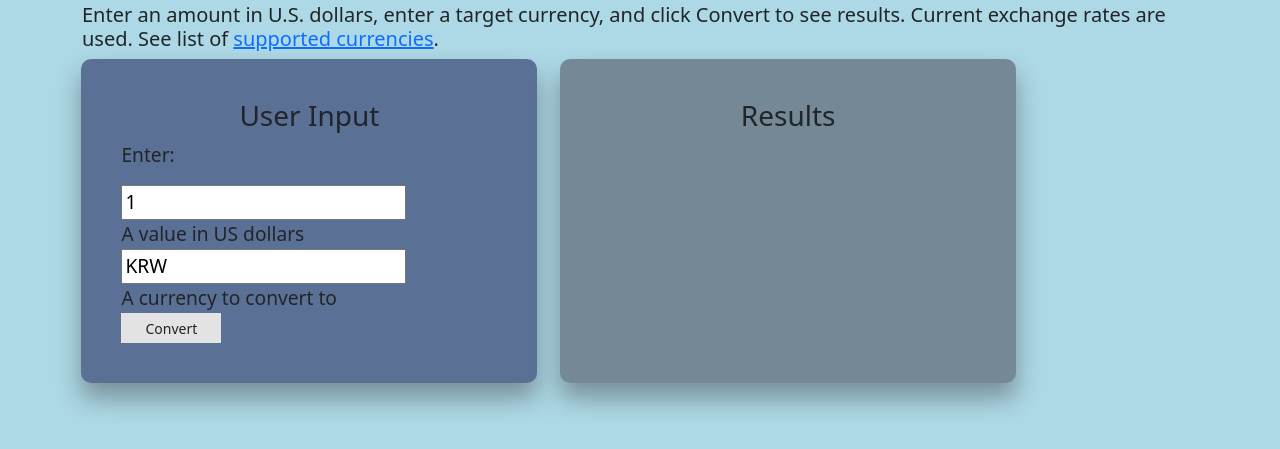
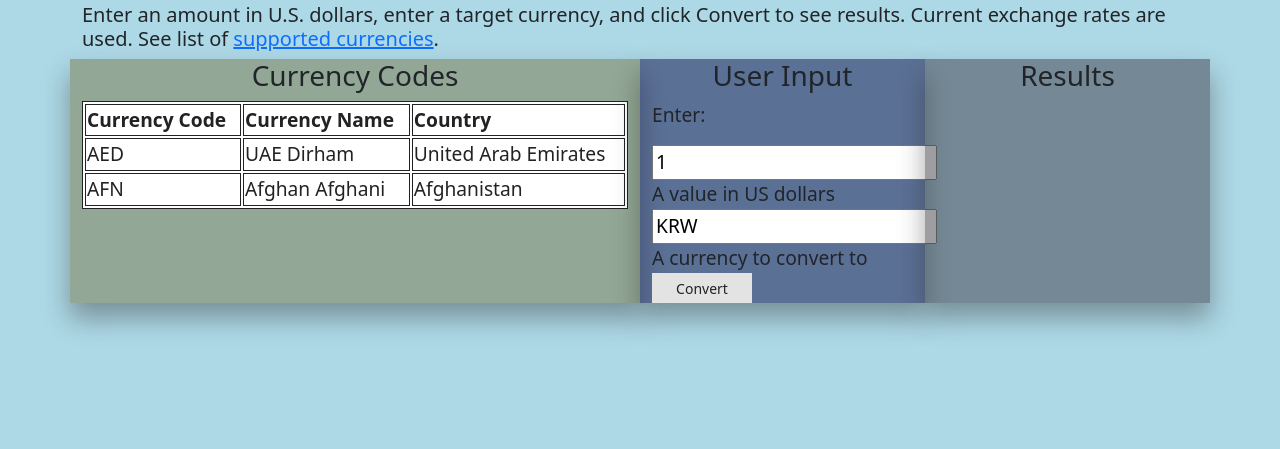
Before and after one commit to joncheng-dev/currency-exchanger-reloaded, a website built with webpack: page src/index.html in a window 1280 px wide. Shown: the part 53-502 px from the top of the page. Built offline with nearby package versions, Linux system fonts and the light colour scheme.

Commit message:
implement table to show currency codes in UI

```diff
--- a/src/css/styles.css
+++ b/src/css/styles.css
@@ -13,31 +13,54 @@ body {
   font-weight: normal;
   font-style: normal;
   color: #222222;
-  background-color: #E3E3E3;
+  background-color: #e3e3e3;
 }
 
-.col-6 {
-  width: 40%;
-  margin: 0% 1% 0% 1%;
+/* .col-4 {
+  width: 30%;
+  margin: 0%;
   padding: 40px;
   box-sizing: border-box;
   border-radius: 10px;
-}
+} */
 
-#form-box h3 {
+h3 {
   text-align: center;
 }
 
 #form-box {
-  background: rgba(10,10,70,.5);
-  box-shadow: 0 15px 25px rgba(40,40,40,.4);
-}
-
-#results-box h3 {
-  text-align: center;
+  background: rgba(10, 10, 70, 0.5);
+  box-shadow: 0 15px 25px rgba(40, 40, 40, 0.4);
 }
 
 #results-box {
-  background: rgba(60,60,70,.5);
-  box-shadow: 0 15px 25px rgba(40,40,40,.4);
+  background: rgba(60, 60, 70, 0.5);
+  box-shadow: 0 15px 25px rgba(40, 40, 40, 0.4);
 }
+
+#currency-codes-box {
+  background: rgba(120, 120, 70, 0.5);
+  box-shadow: 0 15px 25px rgba(40, 40, 40, 0.4);
+}
+
+#currency-codes-table {
+  width: 100%;
+  border-width: 1px;
+  border-style: solid;
+  border-color: #222222;
+  border-collapse: separate;
+  background-color: #ffffff;
+  color: #222222;
+}
+
+#currency-codes-table th,
+#currency-codes-table td {
+  border-width: 1px;
+  border-style: solid;
+  border-color: #222222;
+}
+
+#currency-codes-table thead {
+  background-color: #ffffff;
+  color: #222222;
+}
--- a/src/index.html
+++ b/src/index.html
@@ -6,22 +6,41 @@
   <body>
     <div class="container">
       <h1>Currency Exchanger</h1>
-      <h5>Enter an amount in U.S. dollars, enter a target currency, and click Convert to see results. Current exchange rates are used. See list of <a href="https://www.exchangerate-api.com/docs/supported-currencies">supported currencies</a>.</h5>
+      <h5>
+        Enter an amount in U.S. dollars, enter a target currency, and click Convert to see results. Current exchange rates are used. See list of
+        <a href="https://www.exchangerate-api.com/docs/supported-currencies">supported currencies</a>.
+      </h5>
       <div class="row">
-        <div class="col-6" id="form-box">
+        <div class="col-6" id="currency-codes-box">
+          <h3>Currency Codes</h3>
+          <div id="accepted-codes">
+            <table id="currency-codes-table">
+              <thead>
+                <tr>
+                  <th>Currency Code</th>
+                  <th>Currency Name</th>
+                  <th>Country</th>
+                </tr>
+                <tbody id="currency-codes-table-body">
+                </tbody>
+              </thead>
+            </table>
+          </div>
+        </div>
+        <div class="col-3" id="form-box">
           <h3>User Input</h3>
           <p>Enter:</p>
           <form id="user-input-form">
-            <input id="dollar-amount" type="number" name="dollar-amount" min="1" value="1" required/>
+            <input id="dollar-amount" type="number" name="dollar-amount" min="1" value="1" required />
             <label for="dollar-amount">A value in US dollars</label>
-            <br/>
-            <input id="target-currency" type="text" name="target-currency" value="KRW" required/>
+            <br />
+            <input id="target-currency" type="text" name="target-currency" value="KRW" required />
             <label for="target-currency">A currency to convert to</label>
-            <br/>
+            <br />
             <button type="submit" class="button">Convert</button>
           </form>
         </div>
-        <div class="col-6" id="results-box">
+        <div class="col-3" id="results-box">
           <h3>Results</h3>
           <div id="results"></div>
         </div>
--- a/src/index.js
+++ b/src/index.js
@@ -2,17 +2,19 @@ import "bootstrap";
 import "bootstrap/dist/css/bootstrap.min.css";
 import "./css/styles.css";
 import ConversionService from "./js/conversion-service";
+import { currencyCodes } from "./js/currency-codes";
 
 // Business Logic
 function getConversionResults(amount, currency) {
   let promise = ConversionService.getConversion(amount, currency);
-  promise.then(function (currencyArray) {
-    console.log(`currencyArray`, currencyArray);
-    showTargetCurrencyValue(currencyArray);
-  }, function (errorArray) {
-    console.log(`fxnCallReject`, errorArray);
-    showError(errorArray);
-  });
+  promise.then(
+    function (currencyArray) {
+      showTargetCurrencyValue(currencyArray);
+    },
+    function (errorArray) {
+      showError(errorArray);
+    }
+  );
 }
 
 // UI Logic
@@ -23,7 +25,9 @@ function showTargetCurrencyValue(data) {
 function showError(error) {
   let outputToHtml = "";
   let customErrorMessage;
-  if (error[0].status === 400) {
+  if (error[0].status === 0) {
+    customErrorMessage = "Bad URL request.";
+  } else if (error[0].status === 400) {
     customErrorMessage = "Request does not follow the accepted structure. Please refer to the three character country codes.";
   } else if (error[0].status === 404) {
     customErrorMessage = "Supplied currency code not supported. Please see supported currencies.";
@@ -33,19 +37,32 @@ function showError(error) {
     } else if (error[1]["error-type"] === "inactive-account") {
       customErrorMessage = "Please check that your API key is active and functioning. Your email address may not have been confirmed.";
     }
-  } else {
-    customErrorMessage = "Status is 0";
   }
-  outputToHtml += `Error. Status: ${error[0].status}. Type: ${error[1]["error-type"]} Message: ${customErrorMessage}`;
+  outputToHtml += `Error Status: ${error[0].status}. Message: ${customErrorMessage}`;
+  document.getElementById("results").innerText = outputToHtml;
+}
 
-  let ulElement = document.createElement("ul");
-  let liElement = document.createElement("li");
-  ulElement.append(liElement);
-  liElement.append(`Status: ${error[0].status}`);
+function showCurrencyCodesTable(data) {
+  let addToTableBody = document.getElementById("currency-codes-table-body");
+  for (let i = 0; i < data.length; i++) {
+    let currentRow = `<tr>
+                        <td>${data[i][0]}</td>
+                        <td>${data[i][1]}</td>
+                        <td>${data[i][2]}</td>
+                      </tr>`;
+    addToTableBody.innerHTML += currentRow;
+  }
+}
 
-  document.getElementById("results").innerText = outputToHtml;
-  document.getElementById("results").append(ulElement);
-}
+// function showError(error) {
+//   let ulElement = document.createElement("ul");
+//   let liElement = document.createElement("li");
+//   ulElement.append(liElement);
+//   liElement.append(`Status: ${error[0].status}`);
+
+//   document.getElementById("results").innerText = outputToHtml;
+//   document.getElementById("results").append(ulElement);
+// }
 
 function handleFormSubmission(event) {
   event.preventDefault();
@@ -57,6 +74,7 @@ function handleFormSubmission(event) {
 }
 
 function formLoader() {
+  showCurrencyCodesTable(currencyCodes);
   let userForm = document.getElementById("user-input-form");
   userForm.addEventListener("submit", handleFormSubmission);
 }
--- a/src/js/conversion-service.js
+++ b/src/js/conversion-service.js
@@ -2,7 +2,7 @@ export default class ConversionService {
   static getConversion(usdAmount, targetCurrency) {
     return new Promise(function (resolve, reject) {
       let request = new XMLHttpRequest();
-      const url = `https://v6.exchangerate-api.com/v7/${process.env.API_KEY}/pair/USD/${targetCurrency}/${usdAmount}`;
+      const url = `https://v6.exchangerate-api.com/v6/${process.env.API_KEY}/pair/USD/${targetCurrency}/${usdAmount}`;
       request.addEventListener("loadend", function () {
         try {
           let response = JSON.parse(this.responseText);
@@ -12,8 +12,6 @@ export default class ConversionService {
             reject([this, response, usdAmount, targetCurrency]);
           }
         } catch (errorMessage) {
-          console.log(`Catch block`, errorMessage);
-          console.log(`Catch block`, this);
           reject([this]);
         }
 
--- /dev/null
+++ b/src/js/currency-codes.js
@@ -0,0 +1,4 @@
+export let currencyCodes = [
+  ["AED", "UAE Dirham", "United Arab Emirates"],
+  ["AFN", "Afghan Afghani", "Afghanistan"],
+];
```
